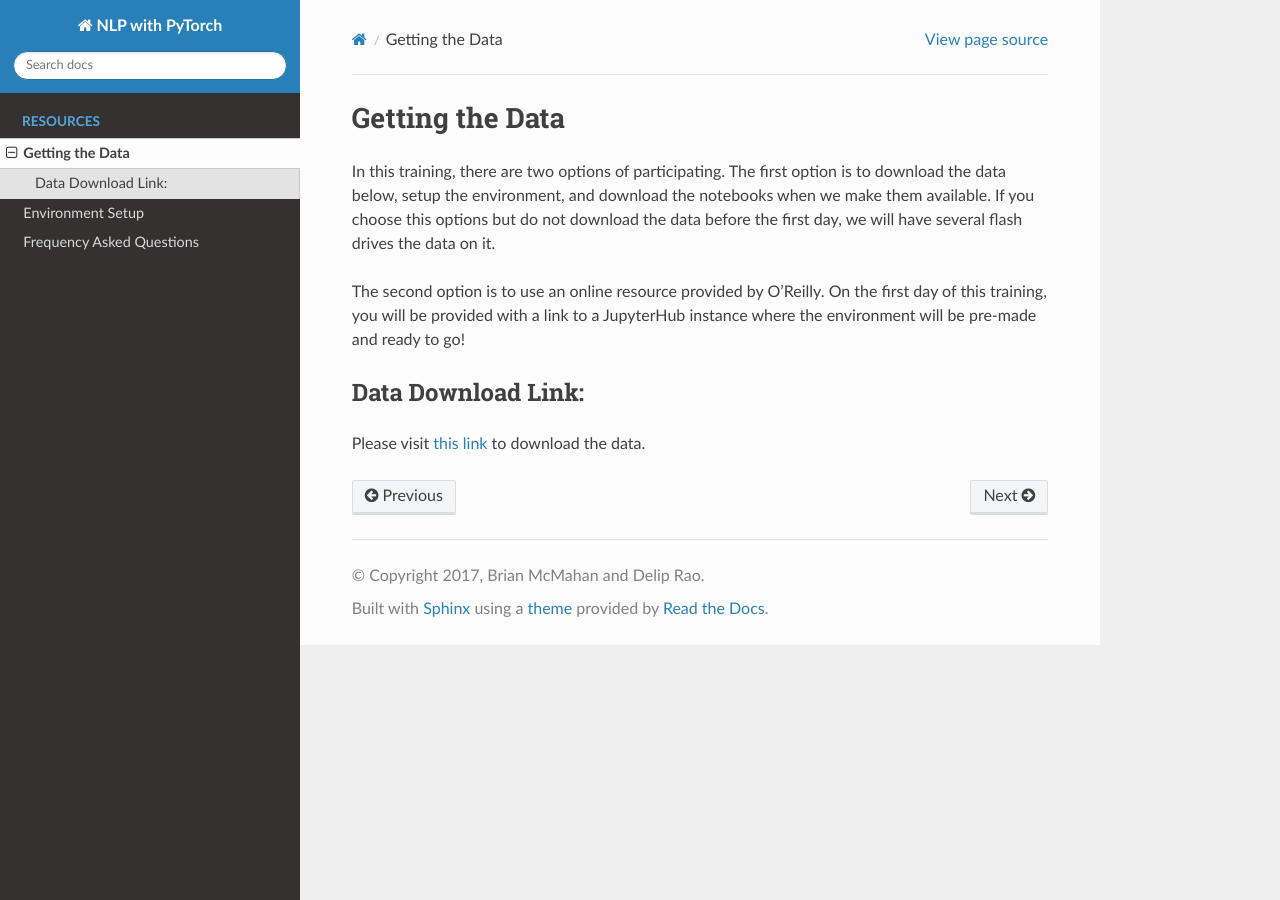
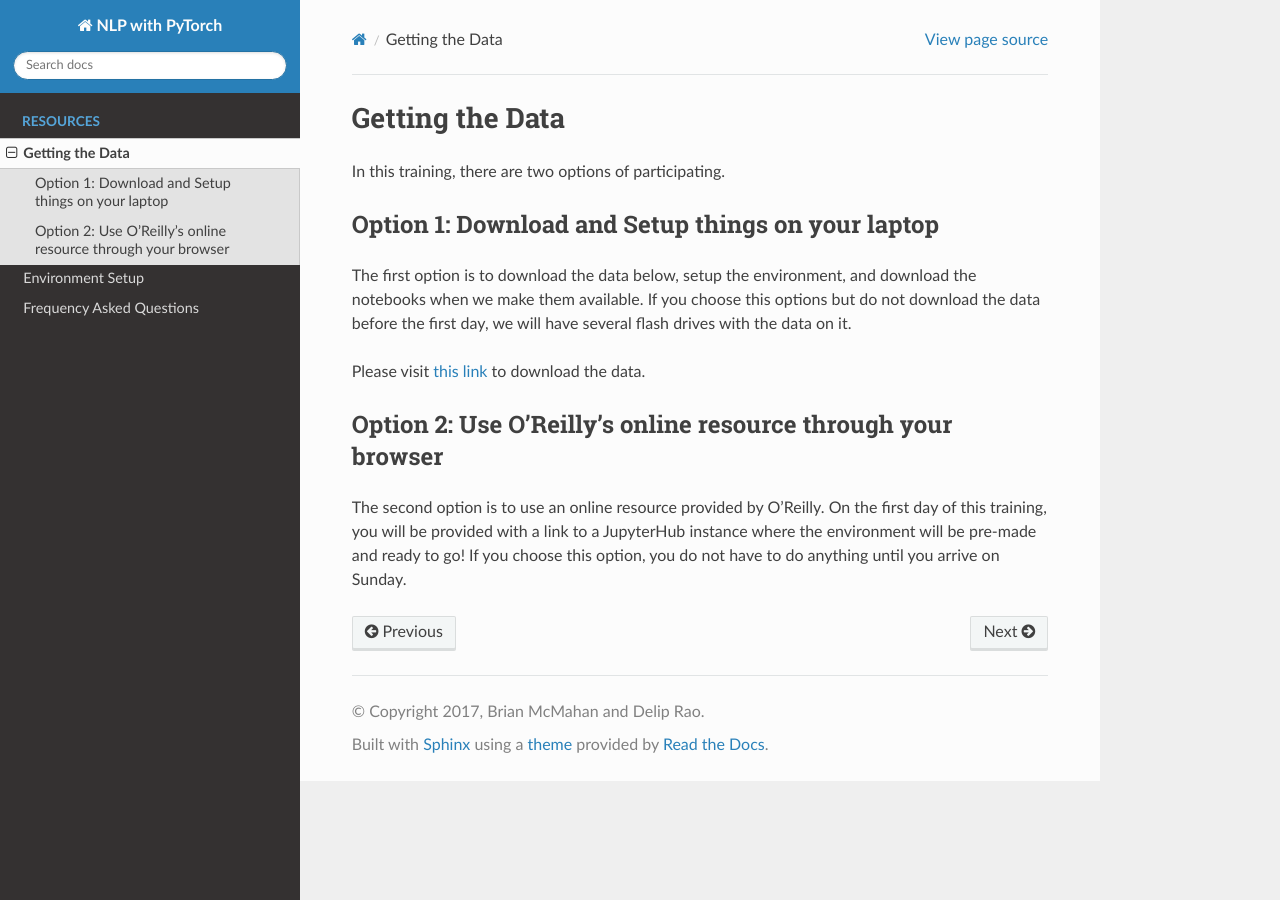
Before and after one commit to joosthub/pytorch-nlp-tutorial-sf2017, a Sphinx documentation site: the page built from docs/download_data.rst, in a window 1280 px wide. Built offline with Sphinx 7.4.7 and the Read the Docs theme 2.0.0, drawn with Linux system fonts in a browser that asks for light colours.

Commit message:
updating phrasing on download data section

```diff
--- a/docs/download_data.rst
+++ b/docs/download_data.rst
@@ -2,13 +2,17 @@ Getting the Data
 ================
 
 In this training, there are two options of participating.
+
+Option 1: Download and Setup things on your laptop
+^^^^^^^^^^^^^^^^^^^^^^^^^^^^^^^^^^^^^^^^^^^^^^^^^^
+
 The first option is to download the data below, setup the environment, and download the notebooks when we make them available.
-If you choose this options but do not download the data before the first day, we will have several flash drives the data on it.
+If you choose this options but do not download the data before the first day, we will have several flash drives with the data on it.
 
-The second option is to use an online resource provided by O'Reilly. On the first day of this training, you will be provided with a link to a JupyterHub instance where the environment will be pre-made and ready to go!
+Please visit `this link <https://drive.google.com/file/d/0B2hg7DTHpfLsdHhEUVhHWU5hUXc/view?usp=sharing>`_ to download the data.
 
 
-Data Download Link:
-^^^^^^^^^^^^^^^^^^
+Option 2: Use O'Reilly's online resource through your browser
+^^^^^^^^^^^^^^^^^^^^^^^^^^^^^^^^^^^^^^^^^^^^^^^^^^^^^^^^^^^^^
 
-Please visit `this link <https://drive.google.com/file/d/0B2hg7DTHpfLsdHhEUVhHWU5hUXc/view?usp=sharing>`_ to download the data.
+The second option is to use an online resource provided by O'Reilly. On the first day of this training, you will be provided with a link to a JupyterHub instance where the environment will be pre-made and ready to go!  If you choose this option, you do not have to do anything until you arrive on Sunday.
```
